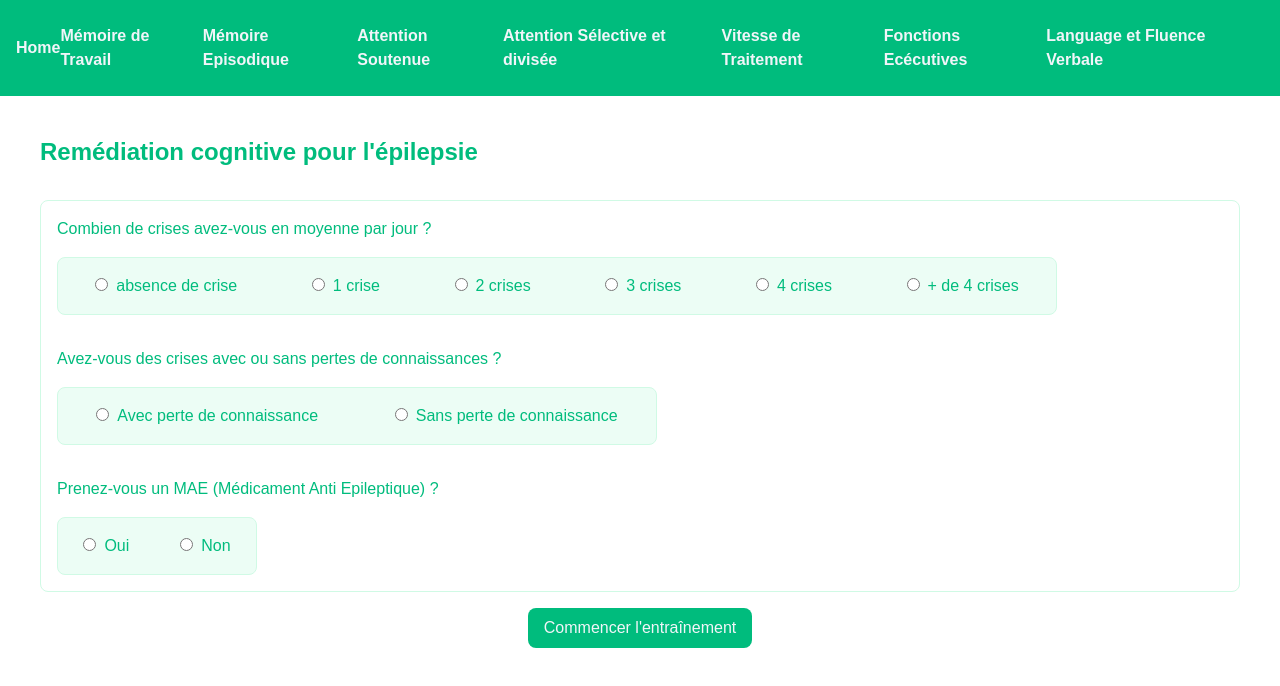
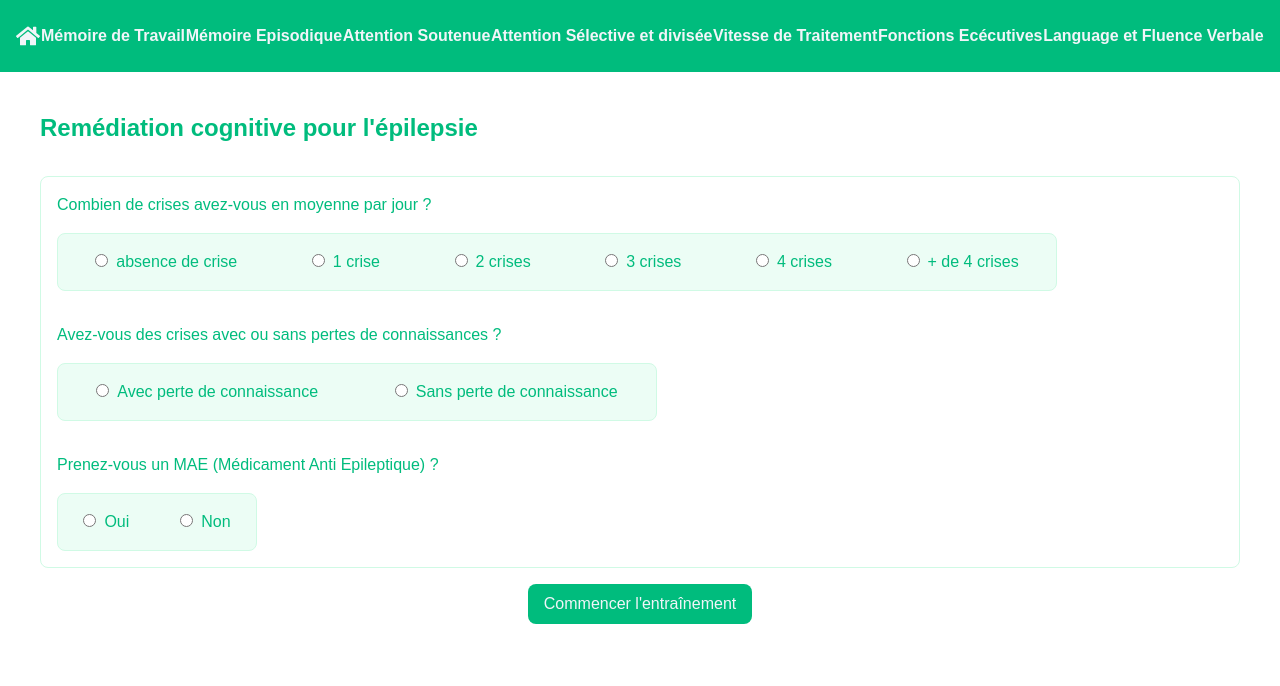
Before and after one commit to EveilHub/epilepsy-cognitive-remediation, a Next.js app in the folder my-app/: page / in a window 1280 px wide. Shown: the top 686 px of the page. Built offline with nearby package versions, Linux system fonts and the light colour scheme.

Commit message:
style improved

```diff
--- a/my-app/app/ui/Menu.tsx
+++ b/my-app/app/ui/Menu.tsx
@@ -1,11 +1,12 @@
 import Link from "next/link";
+import { FaHome } from "react-icons/fa";
 
 export default function Menu() {
     return (
         <nav className="text-base font-bold text-slate-100 bg-emerald-500 dark:text-slate-100 dark:bg-slate-700 px-4 py-6">
-            <ul className="flex flex-row items-center justify-between">
+            <ul className="flex flex-row items-center justify-around">
                 <li>
-                    <Link href="/">Home</Link>
+                    <Link href="/"><span><FaHome size={24}/></span></Link>
                 </li>
                 <li>
                     <Link href="/memo-travail">Mémoire de Travail</Link>
```
